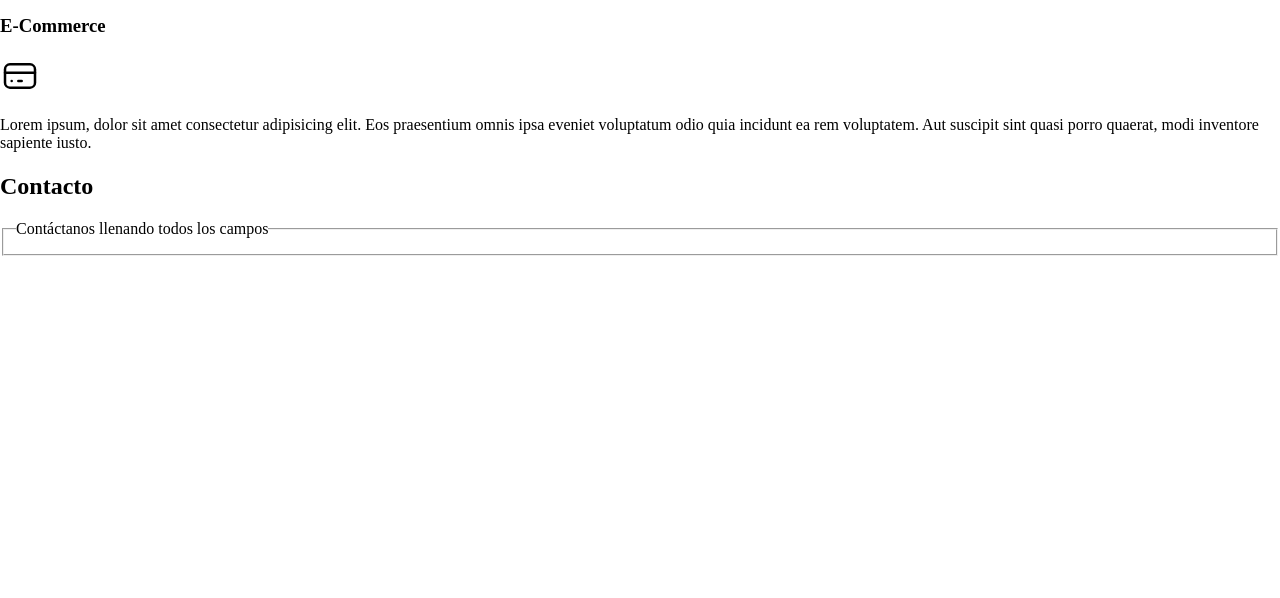
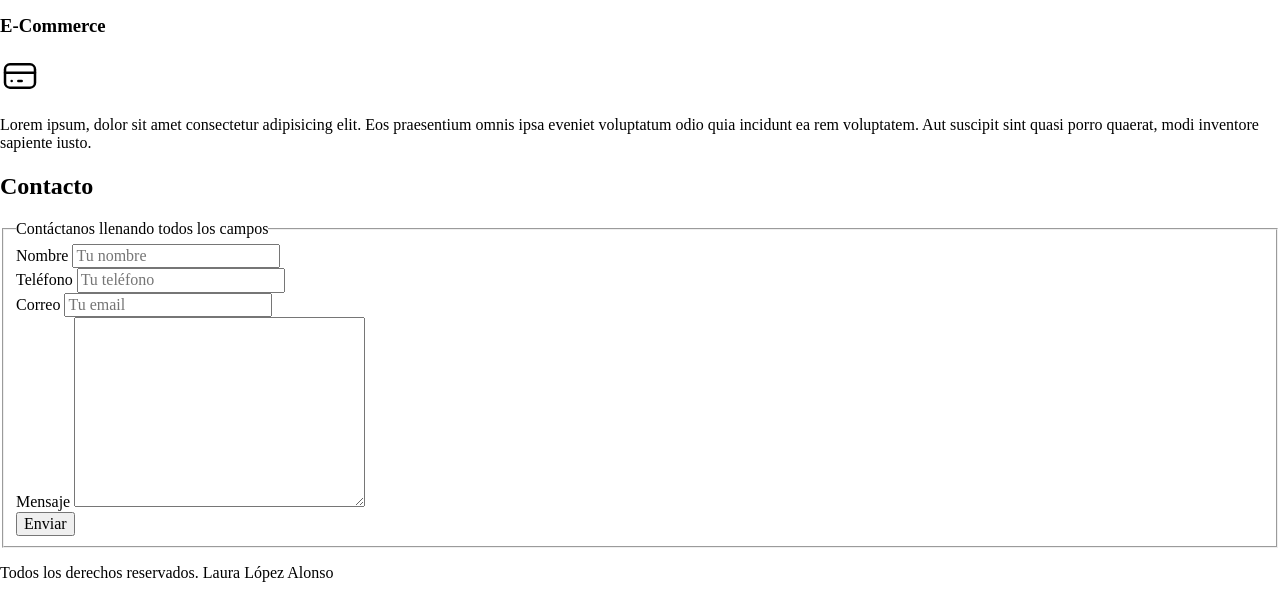
Before and after one commit to laurity/porfolio, a plain HTML site: page index.html in a window 1280 px wide. Shown: the part 691-1289 px from the top of the page. Before the commit the page ends 947 px from the top, so only its background shows below. Drawn offline with Linux system fonts and the light colour scheme.

Commit message:
template finalizado

```diff
--- a/index.html
+++ b/index.html
@@ -157,15 +157,35 @@
             <fieldset>
                 <legend>Contáctanos llenando todos los campos</legend>
                 <div class="contenedor-campos">
-                    <div class="campo"></div>
-                    <div class="campo"></div>
-                    <div class="campo"></div>
-                    <div class="campo"></div>
+                    <div class="campo">
+                      <label >Nombre</label>
+                      <input type="text" class="input-text"  placeholder="Tu nombre">
+                    </div>
+                    <div class="campo">
+                      <label >Teléfono</label>
+                      <input type="tel" class="input-text" placeholder="Tu teléfono">
+                    </div>
+                    <div class="campo">
+                      <label >Correo</label>
+                      <input type="email" class="input-text" placeholder="Tu email">
+                    </div>
+                    <div class="campo">
+                      <label >Mensaje</label>
+                      <textarea name="" id="" cols="30" rows="10" class="input-text">
+                      </textarea>
+                    </div>
+
+                    <div class="alinear-derecha flex">
+                        <input type="submit" class="boton w-sm-100" value="Enviar">
+                    </div>
                 </div>
             </fieldset>
         </form>
       </section>
 
     </main>
+    <footer class="footer">
+      <p>Todos los derechos reservados. Laura López Alonso</p>
+    </footer>
   </body>
 </html>
```
